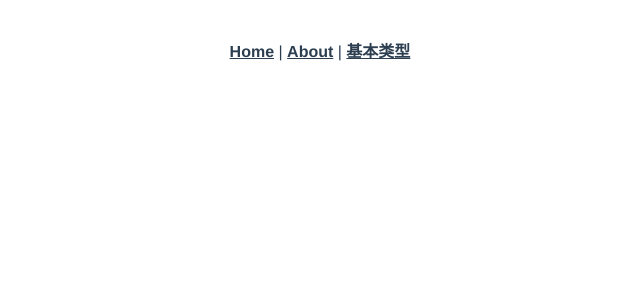
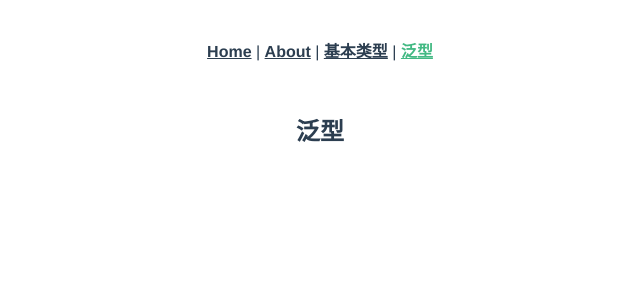
Before and after one commit to yuanshan12/vue3-ts-test, a Vue app: page /genericParadigm in a window 1280 px wide. Before the commit this address had no page. Shown: the top 300 px of the page, without its empty margins (320-960 px from the left). Built offline with nearby package versions, Linux system fonts and the light colour scheme.

Commit message:
添加泛型

```diff
--- a/src/App.vue
+++ b/src/App.vue
@@ -2,7 +2,8 @@
   <div id="nav">
     <router-link to="/">Home</router-link> |
     <router-link to="/about">About</router-link> |
-    <router-link to="/baseType">基本类型</router-link>
+    <router-link to="/baseType">基本类型</router-link> |
+    <router-link to="/genericParadigm">泛型</router-link>
   </div>
   <router-view />
 </template>
--- a/src/router/index.ts
+++ b/src/router/index.ts
@@ -20,6 +20,11 @@ const routes: Array<RouteRecordRaw> = [
     path: '/baseType',
     name: 'Base-Type',
     component: () => import('@/views/BaseType.vue')
+  },
+  {
+    path: '/genericParadigm',
+    name: 'Generic-Paradigm',
+    component: () => import('@/views/GenericParadigm.vue')
   }
 ];
 
--- /dev/null
+++ b/src/views/GenericParadigm.vue
@@ -0,0 +1,17 @@
+<template>
+  <div>
+      <h2>泛型</h2>
+  </div>
+</template>
+
+<script>
+export default {
+    steup() {
+
+    }
+}
+</script>
+
+<style>
+
+</style>
```
Also changed, not shown: 2 other files (tests, documents, lock files or other folders).
